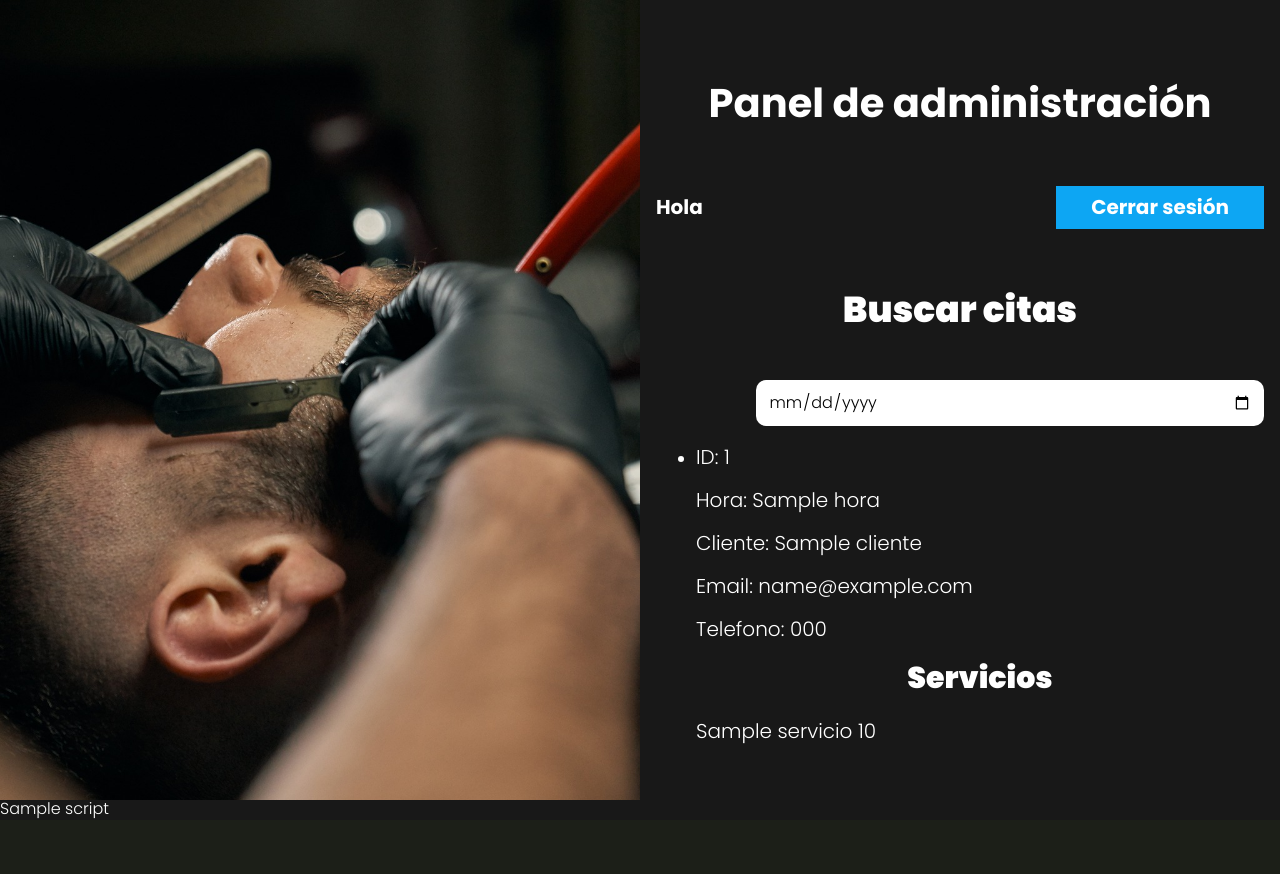
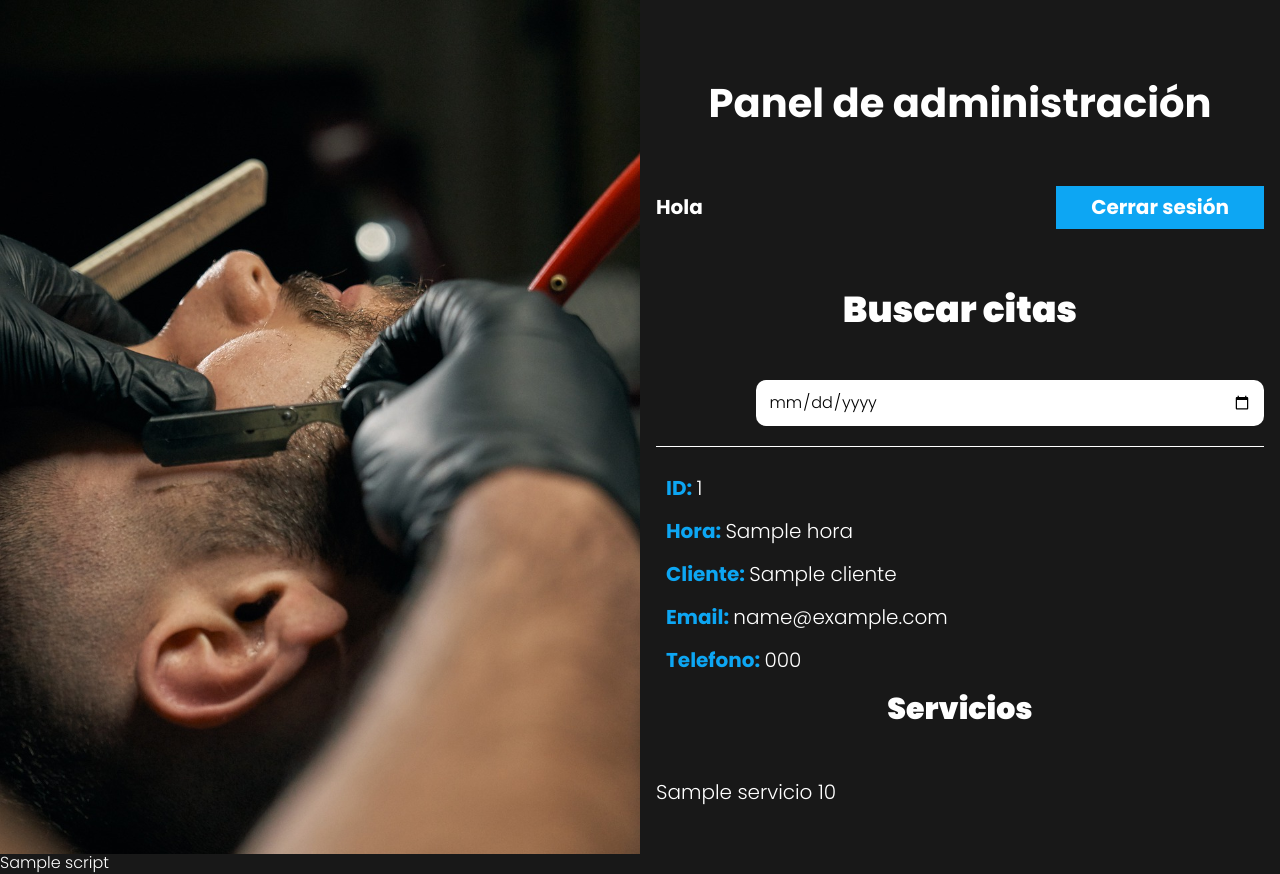
Before and after one commit to ivan-burgio/proyecto-appsalon-mvc, a PHP site: the page made by views/admin/index.php in a window 1280 px wide. Before the commit the page ends 819 px from the top, so only its background shows below. Run offline with PHP 8.4, Linux system fonts and the light colour scheme; the template is opened without the code that fills it: most values are stand-ins (such as "Sample title", 1, 10 or a date in 2020).

Commit message:
CSS a las Citas

```diff
--- /dev/null
+++ b/src/scss/layout/_admin.scss
@@ -0,0 +1,20 @@
+@use 'base/variables' as v;
+
+.citas {
+    list-style-type: none;
+    padding: 0;
+    li {
+        padding: 1rem;
+        border-top: 1px solid v.$blanco;
+
+        p {
+            font-weight: v.$bold;
+            color: v.$azul;
+        }
+
+        span, .servicio {
+            font-weight: v.$regular;
+            color: v.$blanco
+        }
+    }
+}
--- a/src/scss/layout/_index.scss
+++ b/src/scss/layout/_index.scss
@@ -2,3 +2,4 @@
 @forward 'cita';
 @forward 'servicios';
 @forward 'resumen';
+@forward 'admin';
--- a/views/admin/index.php
+++ b/views/admin/index.php
@@ -28,12 +28,12 @@
                 <p>Telefono: <span><?php echo $cita->telefono; ?></span></p>
 
                 <h3>Servicios</h3>
+            </li>
         <?php
                 $idCita = $cita->id;
                 } // fin if
         ?>
-                <p class="servicio"> <?php echo $cita->servicio . " " . $cita->precio; ?> </p>
-            </li>
+                <p class="servicio"><?php echo $cita->servicio . " " . $cita->precio; ?></p>
         <?php } // fin foreach ?>
     </ul>
 </div>
--- a/views/cita/index.php
+++ b/views/cita/index.php
@@ -1,7 +1,6 @@
 <h1 class="nombre-pagina">Crear nueva cita</h1>
 <p class="descripcion-pagina">Eligue tus servicios y coloca tus datos.</p>
 
-<?php include_once __DIR__ . '/../templates/alertas.php'; ?>
 <?php include_once __DIR__ . '/../templates/barra.php'; ?>
 
 <div id="app">
```
Also changed, not shown: public/build/css/app.css, 1 other file.
